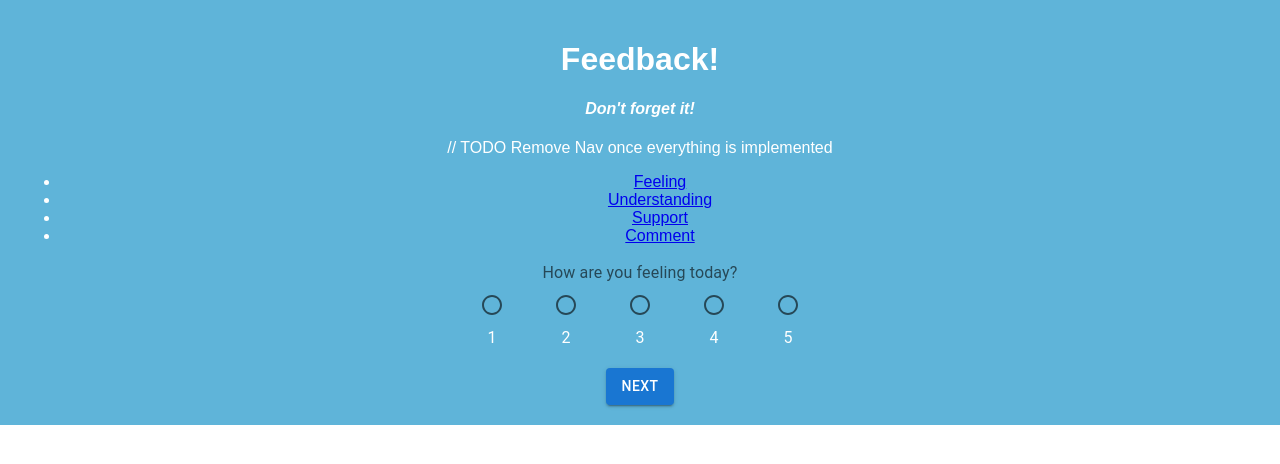
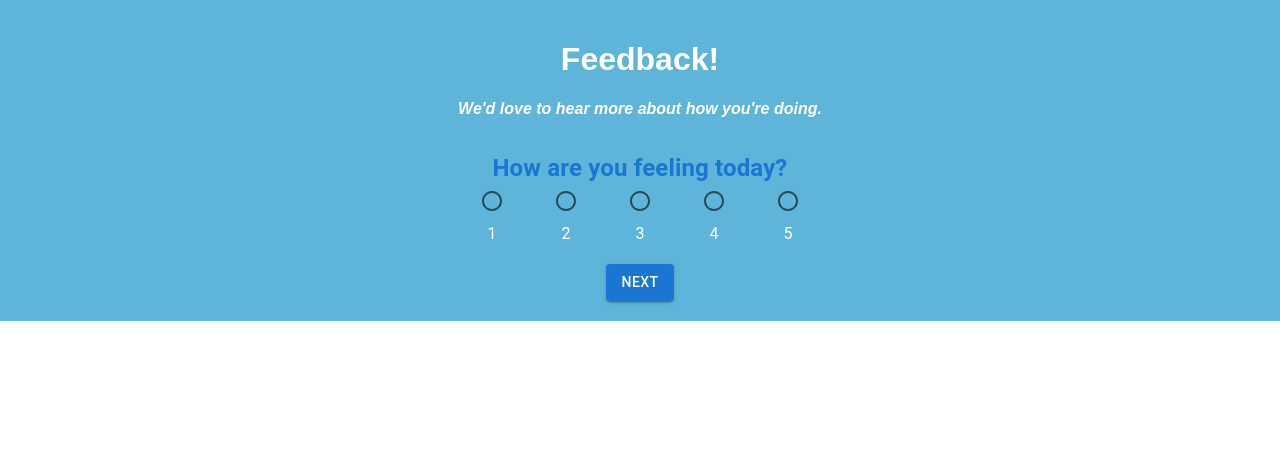
Before and after one commit to ChrisCantoni/redux-feedback-loop, a React (Create React App) app: page / in a window 1280 px wide. Shown: the top 464 px of the page. Built offline with nearby package versions, Linux system fonts and the light colour scheme.

Commit message:
Color changes.

```diff
--- a/src/components/App/App.jsx
+++ b/src/components/App/App.jsx
@@ -23,17 +23,9 @@ function App() {
     <div className='App'>
       <header className='App-header'>
         <h1 className='App-title'>Feedback!</h1>
-        <h4>Don't forget it!</h4>
+        <h4>We'd love to hear more about how you're doing.</h4>
+        <br />
         <Router>
-          // TODO Remove Nav once everything is implemented
-          <nav>
-            <ul>
-              <li><Link to="/">Feeling</Link></li>
-              <li><Link to="/understanding">Understanding</Link></li>
-              <li><Link to="/support">Support</Link></li>
-              <li><Link to="/comment">Comment</Link></li>
-            </ul>
-          </nav>
           <Route exact path="/">
             <Feeling/>
           </Route>
--- a/src/components/Comment/Comment.jsx
+++ b/src/components/Comment/Comment.jsx
@@ -3,6 +3,7 @@ import {useState} from 'react';
 import {useHistory, Link} from 'react-router-dom';
 import TextField from '@mui/material/TextField';
 import Button from '@mui/material/Button';
+import { Typography } from '@mui/material';
 
 function Comment() {
     const [newComment, setNewComment] = useState('');
@@ -19,11 +20,14 @@ function Comment() {
 
     return (
         <div>
-            <h3>Would you like to add additional comments?</h3>
+            <Typography color="primary" variant="headline" component="h2">
+                Would you like to add additional comments?
+            </Typography>
         <form onSubmit={handleSubmit}>
             <TextField variant="filled" placeholder="Comments are entirely optional"
             value={newComment} onChange={(e) => setNewComment(e.target.value)} multiline minRows={4}
-            size="medium" sx={{width: {sm:200, md:300}}}/>
+            size="medium" sx={{width: {sm:200, md:350}}}/>
+            <br/>
             <br/>
             <div className="button">
             <Button variant="contained" component={Link} to="/support">Back</Button>
--- a/src/components/FeedbackItem/FeedbackItem.jsx
+++ b/src/components/FeedbackItem/FeedbackItem.jsx
@@ -50,8 +50,8 @@ const FeedbackItem = (props) => {
                 <td>{props.item.understanding}</td>
                 <td>{props.item.support}</td>
                 <td>{props.item.comments}</td>
-                <td><Button variant="contained" sx={{backgroundColor:"red"}} onClick={toggleFlag}>{props.item.flagged ? <FlagIcon sx={{}}/>
-                : <EmojiFlagIcon sx={{color:"red"}}/>}</Button></td>
+                <td><Button variant="contained" sx={{backgroundColor:"red", ":hover":{backgroundColor:"red"}}} onClick={toggleFlag}>{props.item.flagged ? <FlagIcon sx={{}}/>
+                : <EmojiFlagIcon sx={{color:"red", ":hover":{backgroundColor: "red"}}}/>}</Button></td>
                 <td>{date}</td>
                 <td><Button variant="contained" onClick={deleteFeedback}>Delete</Button></td>
             </tr>
--- a/src/components/Feeling/Feeling.jsx
+++ b/src/components/Feeling/Feeling.jsx
@@ -9,6 +9,7 @@ import FormControl from '@mui/material/FormControl';
 import FormLabel from '@mui/material/FormLabel';
 import Button from '@mui/material/Button';
 import Swal from 'sweetalert2';
+import { Typography } from '@mui/material';
 
 function Feeling() {
     const [value, setValue] = useState(useSelector(store => store.feeling));
@@ -38,7 +39,10 @@ function Feeling() {
     <div>
         <form onSubmit={handleSubmit}>
             <FormControl>
-                <FormLabel>How are you feeling today?</FormLabel>
+                <FormLabel>
+                    <Typography color="primary" variant="headline" component="h2">
+                    How are you feeling today?
+                        </Typography></FormLabel>
                     <RadioGroup row
                     value={value}
                     onChange={handleRadioChange}>
--- a/src/components/Review/Review.jsx
+++ b/src/components/Review/Review.jsx
@@ -2,6 +2,8 @@ import {useSelector, useDispatch} from 'react-redux';
 import Button from '@mui/material/Button';
 import {useHistory, Link} from 'react-router-dom';
 import axios from 'axios';
+import { Typography } from '@mui/material';
+import '../Understanding/Understanding.css';
 
 function Review(){
 
@@ -30,17 +32,22 @@ function Review(){
   }
 
   return (
-        <div>
-            <h3>Here is a summary of your feedback:</h3>
-            <h4>Feeling: {feeling}</h4>
-            <h4>Understanding: {understanding}</h4>
-            <h4>Support: {support}</h4>
-            <h4>Comments: {comment}</h4>
+        <>
+            <div className="feedback">
+            <Typography color="primary">
+            <h2>Here's a summary of your feedback:</h2>
+            <h3>Feeling: {feeling}</h3>
+            <h3>Understanding: {understanding}</h3>
+            <h3>Support: {support}</h3>
+            <h3>Comments: {comment}</h3>
+            <br/>
+            </Typography>
+            </div>
             <div className="button">
             <Button variant="contained" component={Link} to="/comment">Back</Button>
             <Button variant="contained" onClick={submitFeedback}>Submit</Button>
             </div>
-        </div>
+        </>
   )
 }
 
--- a/src/components/Support/Support.jsx
+++ b/src/components/Support/Support.jsx
@@ -9,6 +9,7 @@ import FormControl from '@mui/material/FormControl';
 import FormLabel from '@mui/material/FormLabel';
 import Button from '@mui/material/Button';
 import Swal from 'sweetalert2';
+import { Typography } from '@mui/material';
 
 function Support() {
     const [newSupport, setNewSupport] = useState(useSelector(store => store.support));
@@ -37,7 +38,11 @@ function Support() {
         <div>
             <form onSubmit={handleSubmit}>
                 <FormControl>
-            <FormLabel>How supported do you feel?</FormLabel>
+            <FormLabel>
+            <Typography color="primary" variant="headline" component="h2">
+                How supported do you feel?
+                </Typography>
+                </FormLabel>
             <RadioGroup row
             value={newSupport}
             onChange={handleRadioChange}>
--- a/src/components/Understanding/Understanding.css
+++ b/src/components/Understanding/Understanding.css
@@ -6,3 +6,15 @@
     width: 200px;
     margin: auto;
   }
+
+  form {
+    text-align: center;
+  }
+
+  .feedback {
+    margin: auto;
+    margin-bottom: 10px;
+    width: 500px;
+    border: 2px solid white;
+    border-width: thick;
+  }
--- a/src/components/Understanding/Understanding.jsx
+++ b/src/components/Understanding/Understanding.jsx
@@ -11,6 +11,7 @@ import FormLabel from '@mui/material/FormLabel';
 import Button from '@mui/material/Button';
 import './Understanding.css';
 import Swal from 'sweetalert2';
+import { Typography } from '@mui/material';
 
 function Understanding() {
     const [newUnderstanding, setNewUnderstanding] = useState(useSelector(store => store.understanding));
@@ -40,7 +41,11 @@ function Understanding() {
 
             <form onSubmit={handleSubmit}>
                 <FormControl>
-            <FormLabel>How well are you understanding the content?</FormLabel>
+            <FormLabel>
+                <Typography color="primary" variant="headline" component="h2">
+                How well did you understand <br /> today's content?
+                </Typography>
+                </FormLabel>
             <RadioGroup row
             value={newUnderstanding}
             onChange={handleRadioChange}>
```
